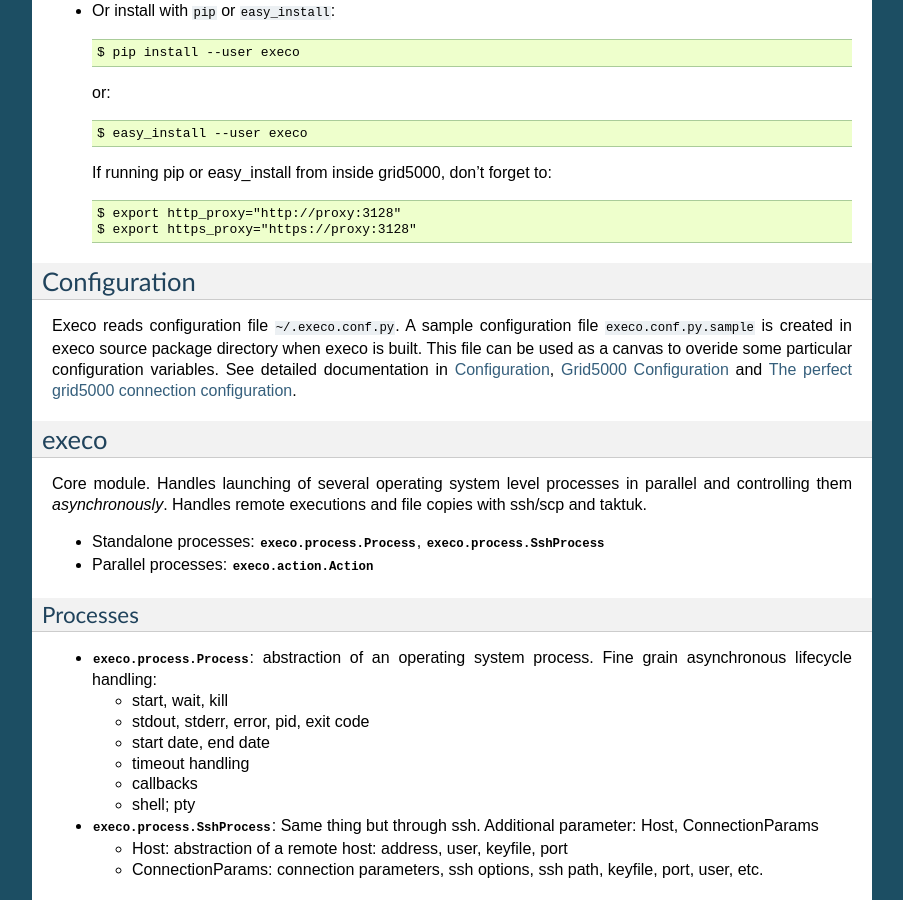
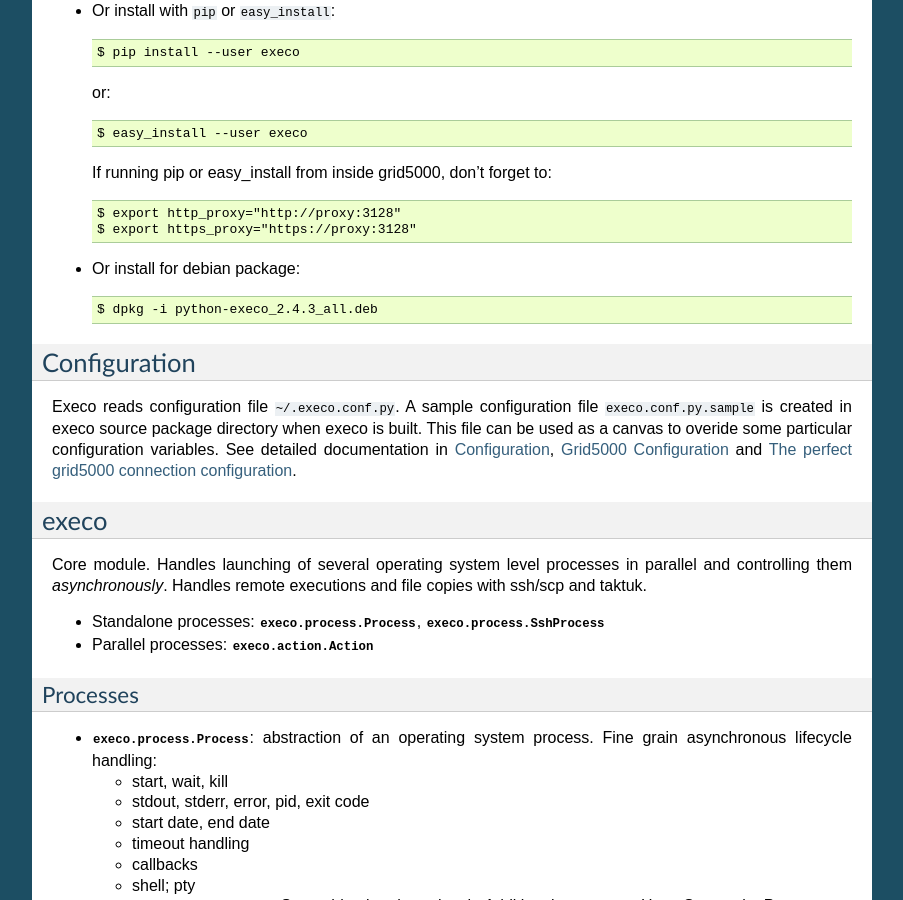
Before and after one commit to rcherrueau/execo, a Sphinx documentation site: the page built from doc/userguide.rst, in a window 1280 px wide and 900 px high, scrolled down 564 px. Shown: the whole window, without its empty margins (198-1101 px from the left). Built offline with Sphinx 7.4.7, drawn with Linux system fonts in a browser that asks for light colours; pages that are not in the unit, such as notebooks, are missing from menus.

Commit message:
[doc] userguide: add sample .deb installation

```diff
--- a/doc/userguide.rst
+++ b/doc/userguide.rst
@@ -42,6 +42,10 @@
 
    $ export http_proxy="http://proxy:3128"
    $ export https_proxy="https://proxy:3128"
+
+- Or install for debian package::
+
+   $ dpkg -i python-execo_2.4.3_all.deb
 
 Configuration
 =============
```
